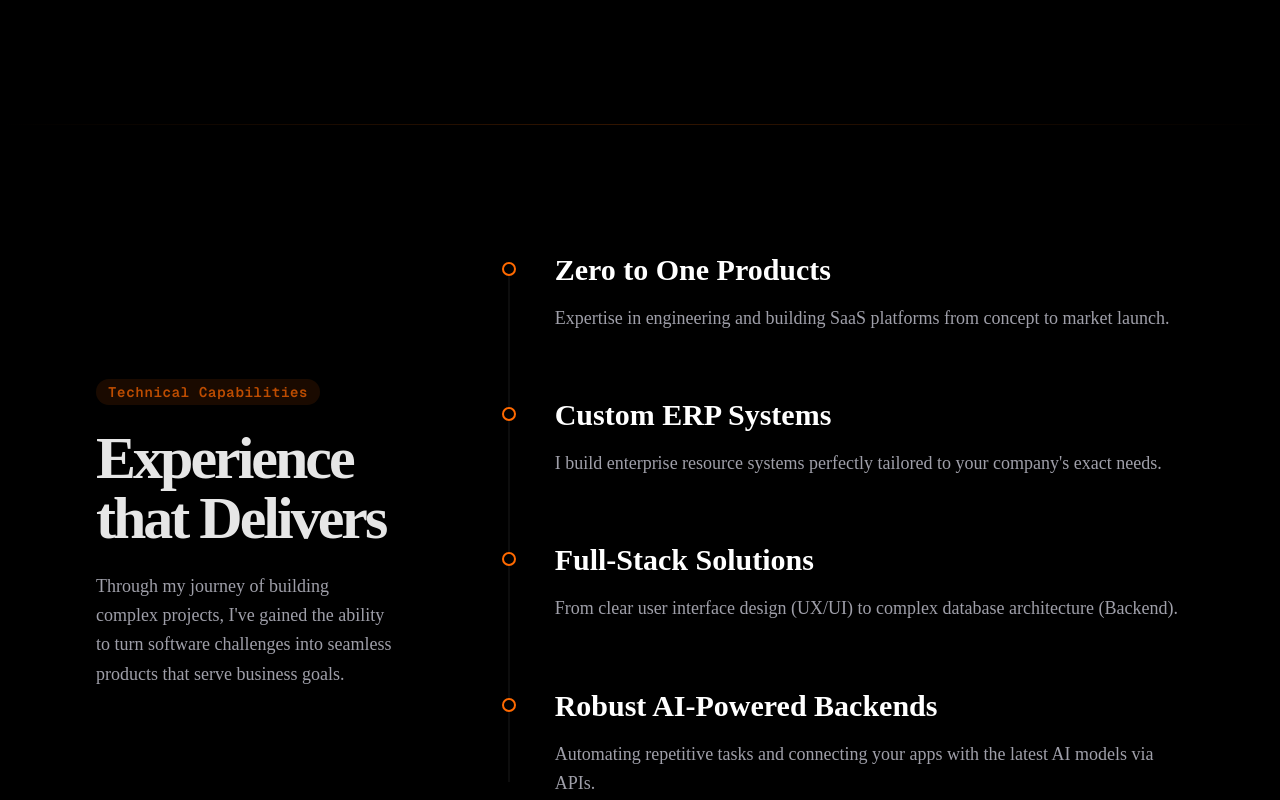
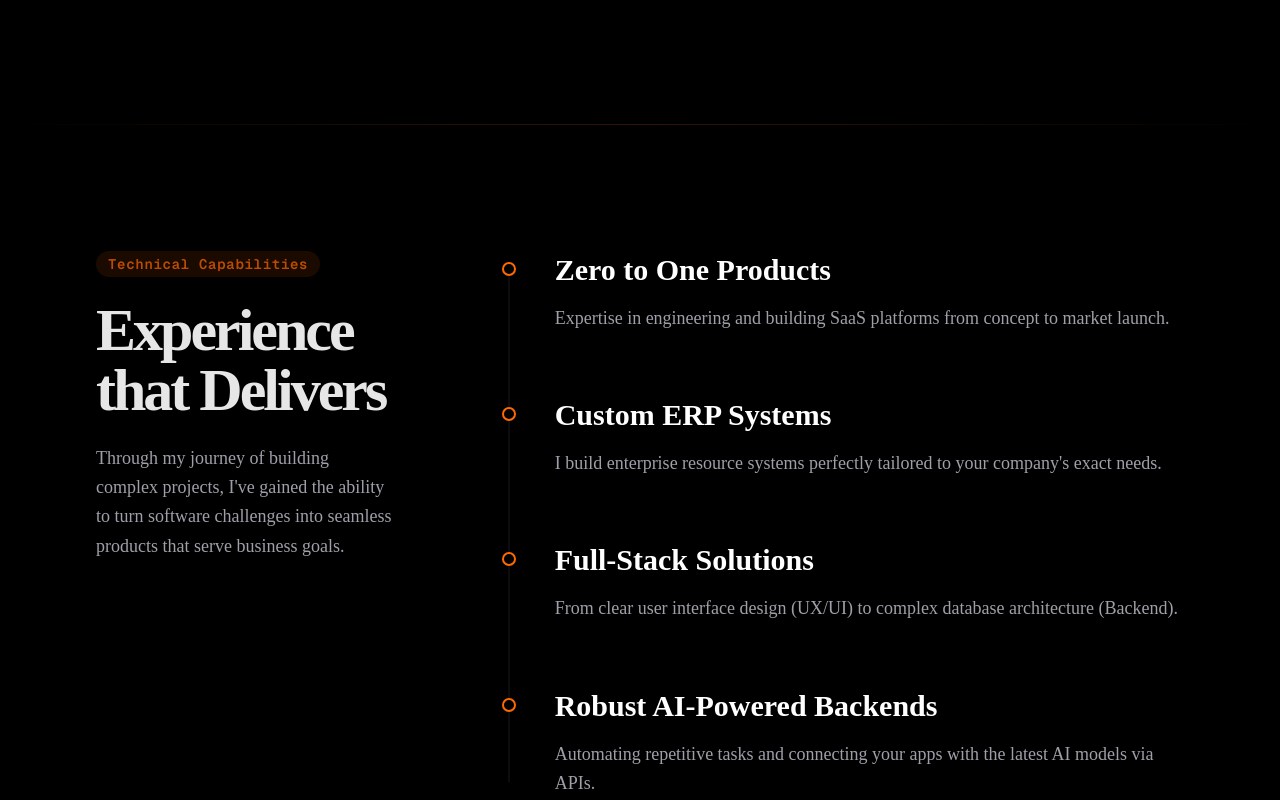
Before and after one commit to AbubakerAbdalla/MY-CV, a Next.js app: page / in a window 1280 px wide. Shown: the part 5740-6540 px from the top of the page. Built offline with nearby package versions, Linux system fonts and the light colour scheme.

Commit message:
fix(capabilities): remove overflow-hidden to restore internal sticky scrolling behavior

```diff
--- a/src/components/Capabilities.tsx
+++ b/src/components/Capabilities.tsx
@@ -12,7 +12,7 @@ export default function Capabilities() {
   const data = t.capabilities;
 
   return (
-    <section className="relative z-20 w-full bg-transparent px-4 py-32 md:px-24 overflow-hidden" dir={isAr ? "rtl" : "ltr"}>
+    <section className="relative z-20 w-full bg-transparent px-4 py-32 md:px-24" dir={isAr ? "rtl" : "ltr"}>
       {/* Animated divider matching other sections */}
       <div className="absolute top-0 left-0 w-full h-[1px] bg-gradient-to-r from-transparent via-orange-500/20 to-transparent"></div>
 
```
